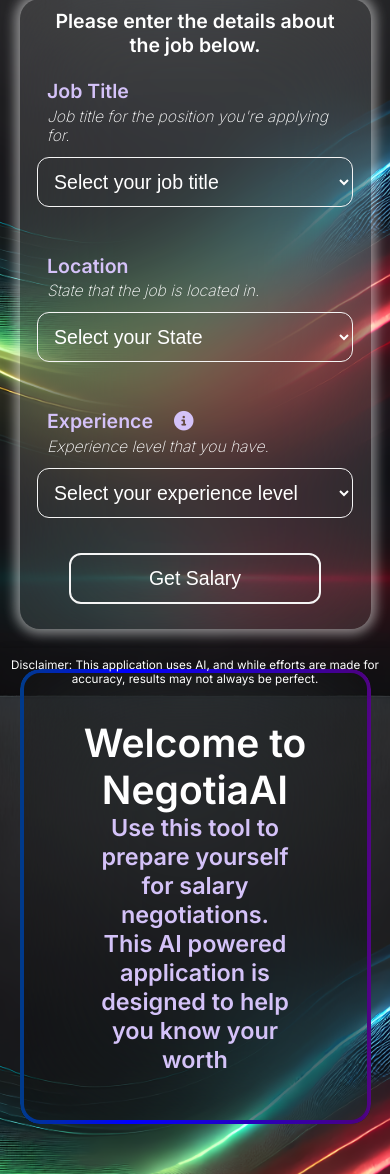
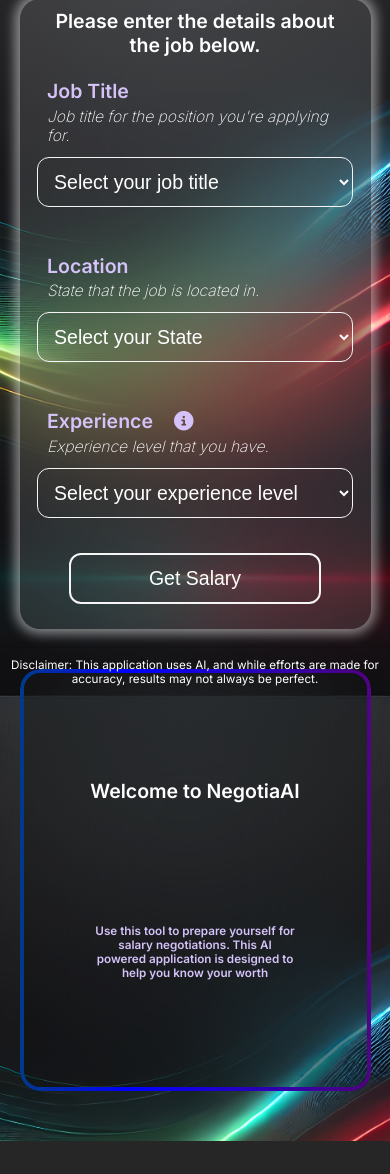
Before and after one commit to Jdad5150/NegotiaAI-deployable, a Flask app: page / in a window 390 px wide. Shown: the part 148-1322 px from the top of the page. After the commit the page ends 1289 px from the top, so only its background shows below. Run offline with Flask 3, Linux system fonts and the light colour scheme; parts of the project's set-up code (start-up, migrations or seed data) failed here and were passed over.

Commit message:
Added scaling for textsize for mobile screens

```diff
--- a/frontend/static/css/style.css
+++ b/frontend/static/css/style.css
@@ -549,11 +549,11 @@
   }
 
   #response-container-h1 {
-    font-size: 10vw;
+    font-size: 5vw;
   }
 
   #response-subtitle {
-    font-size: 6vw;
+    font-size: 3vw;
   }
 
   footer {
```
